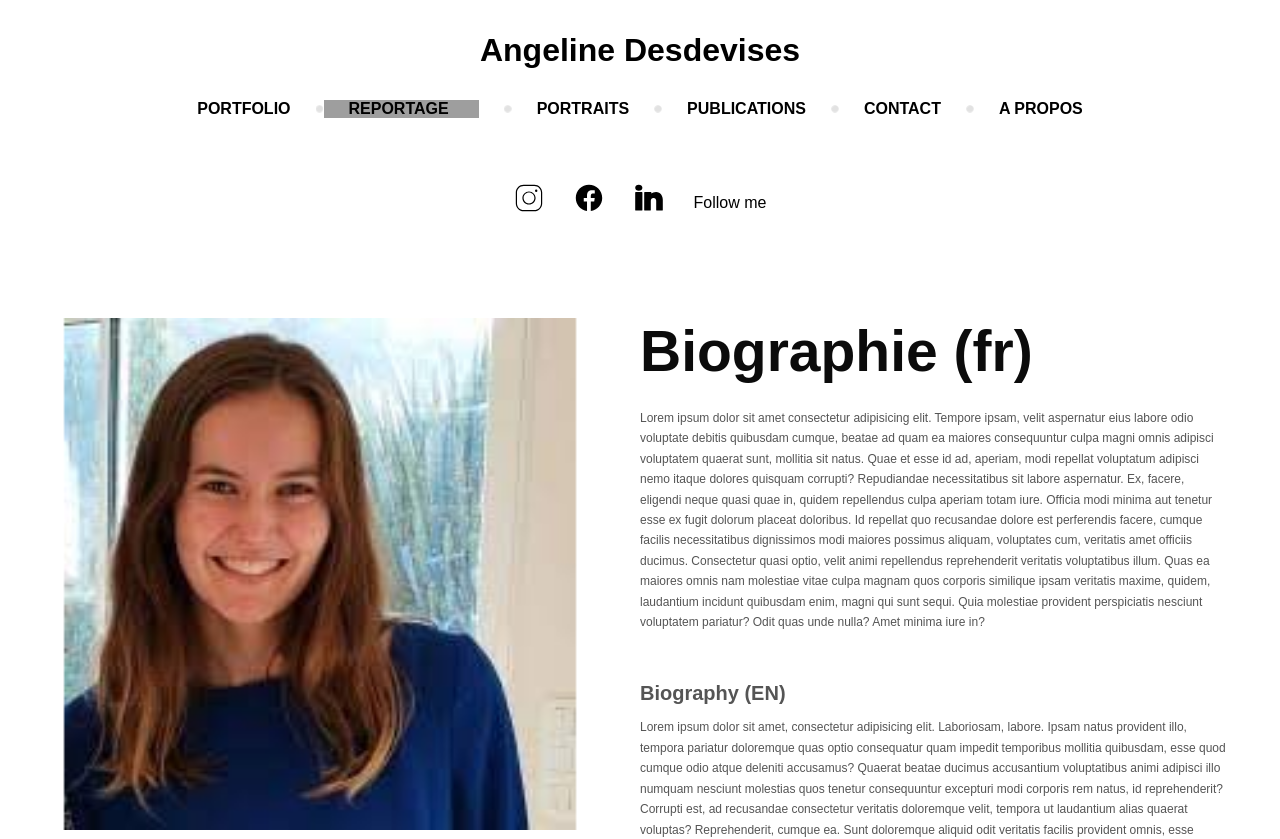
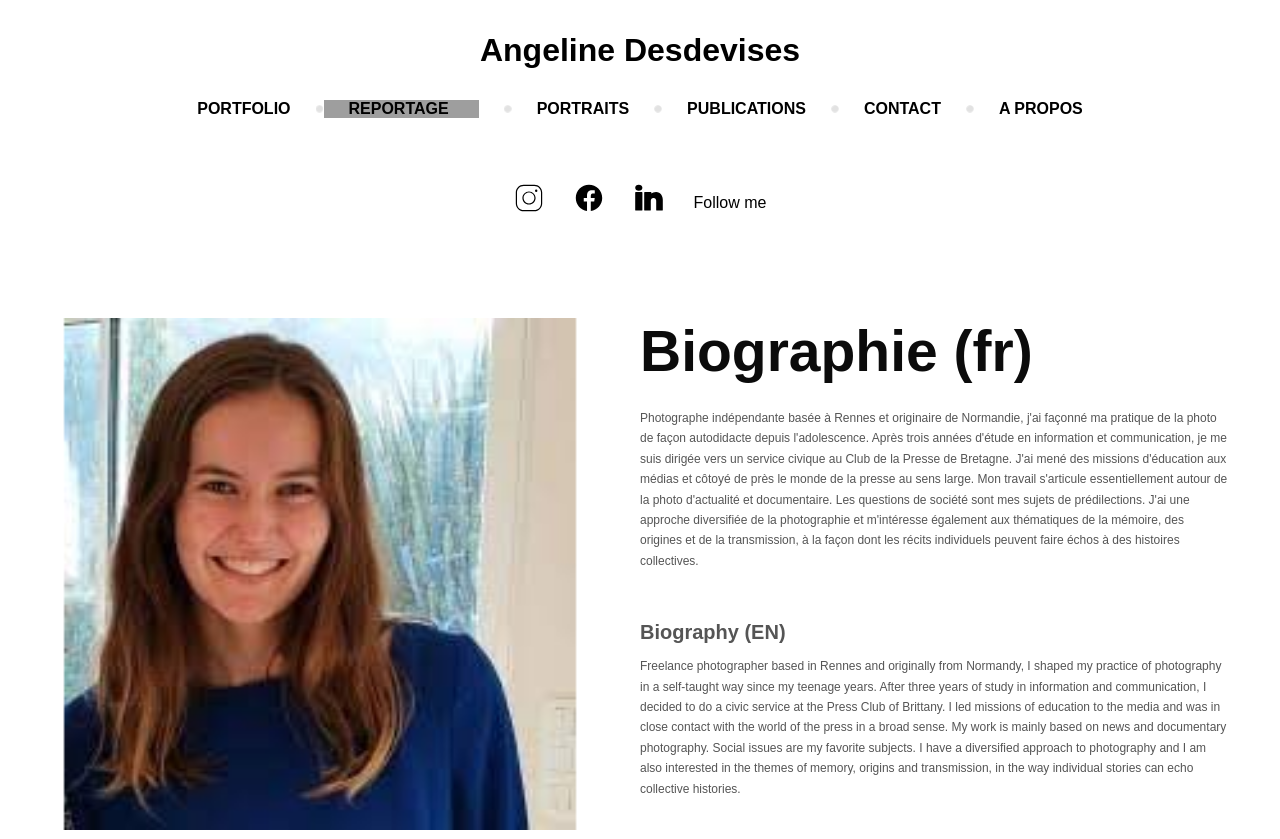
Before and after one commit to PolySim/portfolio-photo-angeline-desdevises, a React (Create React App) app in the folder frontend/: page /apropos in a window 1280 px wide. Shown: the top 839 px of the page. Built offline with nearby package versions, Linux system fonts and the light colour scheme; grey boxes are pictures that could not be loaded; a web font is replaced by a local one.

Commit message:
ADD Image in DB

```diff
--- a/frontend/src/component/A_Propos/index.tsx
+++ b/frontend/src/component/A_Propos/index.tsx
@@ -16,46 +16,33 @@ export default function A_Propos(): JSX.Element {
           <div>
             <h1>Biographie (fr)</h1>
             <div>
-              Lorem ipsum dolor sit amet consectetur adipisicing elit. Tempore
-              ipsam, velit aspernatur eius labore odio voluptate debitis
-              quibusdam cumque, beatae ad quam ea maiores consequuntur culpa
-              magni omnis adipisci voluptatem quaerat sunt, mollitia sit natus.
-              Quae et esse id ad, aperiam, modi repellat voluptatum adipisci
-              nemo itaque dolores quisquam corrupti? Repudiandae necessitatibus
-              sit labore aspernatur. Ex, facere, eligendi neque quasi quae in,
-              quidem repellendus culpa aperiam totam iure. Officia modi minima
-              aut tenetur esse ex fugit dolorum placeat doloribus. Id repellat
-              quo recusandae dolore est perferendis facere, cumque facilis
-              necessitatibus dignissimos modi maiores possimus aliquam,
-              voluptates cum, veritatis amet officiis ducimus. Consectetur quasi
-              optio, velit animi repellendus reprehenderit veritatis
-              voluptatibus illum. Quas ea maiores omnis nam molestiae vitae
-              culpa magnam quos corporis similique ipsam veritatis maxime,
-              quidem, laudantium incidunt quibusdam enim, magni qui sunt sequi.
-              Quia molestiae provident perspiciatis nesciunt voluptatem
-              pariatur? Odit quas unde nulla? Amet minima iure in?
+              Photographe indépendante basée à Rennes et originaire de
+              Normandie, j'ai façonné ma pratique de la photo de façon
+              autodidacte depuis l'adolescence. Après trois années d'étude en
+              information et communication, je me suis dirigée vers un service
+              civique au Club de la Presse de Bretagne. J'ai mené des missions
+              d'éducation aux médias et côtoyé de près le monde de la presse au
+              sens large. Mon travail s'articule essentiellement autour de la
+              photo d'actualité et documentaire. Les questions de société sont
+              mes sujets de prédilections. J'ai une approche diversifiée de la
+              photographie et m'intéresse également aux thématiques de la
+              mémoire, des origines et de la transmission, à la façon dont les
+              récits individuels peuvent faire échos à des histoires
+              collectives.
             </div>
             <h4>Biography (EN)</h4>
             <div>
-              Lorem ipsum dolor sit amet, consectetur adipisicing elit.
-              Laboriosam, labore. Ipsam natus provident illo, tempora pariatur
-              doloremque quas optio consequatur quam impedit temporibus mollitia
-              quibusdam, esse quod cumque odio atque deleniti accusamus? Quaerat
-              beatae ducimus accusantium voluptatibus animi adipisci illo
-              numquam nesciunt molestias quos tenetur consequuntur excepturi
-              modi corporis rem natus, id reprehenderit? Corrupti est, ad
-              recusandae consectetur veritatis doloremque velit, tempora ut
-              laudantium alias quaerat voluptas? Reprehenderit, cumque ea. Sunt
-              doloremque aliquid odit veritatis facilis provident omnis, esse
-              tenetur commodi unde, fugit quibusdam ut quisquam consectetur
-              voluptas assumenda! Temporibus iste laborum modi qui quo odit
-              fuga, officia provident vero cupiditate cumque officiis quasi
-              laudantium magnam labore dolorem soluta nihil blanditiis, nisi
-              doloribus omnis, eos ab eaque. Odit reiciendis amet tempore omnis
-              maxime inventore, eius saepe excepturi explicabo laudantium illum
-              voluptatibus reprehenderit ratione exercitationem at sapiente.
-              Excepturi, modi ipsa? Blanditiis ut voluptatem vitae aut quos
-              reiciendis placeat harum. Ullam, sequi!
+              Freelance photographer based in Rennes and originally from
+              Normandy, I shaped my practice of photography in a self-taught way
+              since my teenage years. After three years of study in information
+              and communication, I decided to do a civic service at the Press
+              Club of Brittany. I led missions of education to the media and was
+              in close contact with the world of the press in a broad sense. My
+              work is mainly based on news and documentary photography. Social
+              issues are my favorite subjects. I have a diversified approach to
+              photography and I am also interested in the themes of memory,
+              origins and transmission, in the way individual stories can echo
+              collective histories.
             </div>
           </div>
         </div>
--- a/frontend/src/index.css
+++ b/frontend/src/index.css
@@ -6,6 +6,7 @@
 body {
   height: 100vh;
   width: 100vw;
+  max-width: 100vw;
   font-family: "Helvetica, M PLUS 2", sans-serif;
   font-size: 16px;
 }
```
Also changed, not shown: 1 other file (tests, documents, lock files or other folders).
